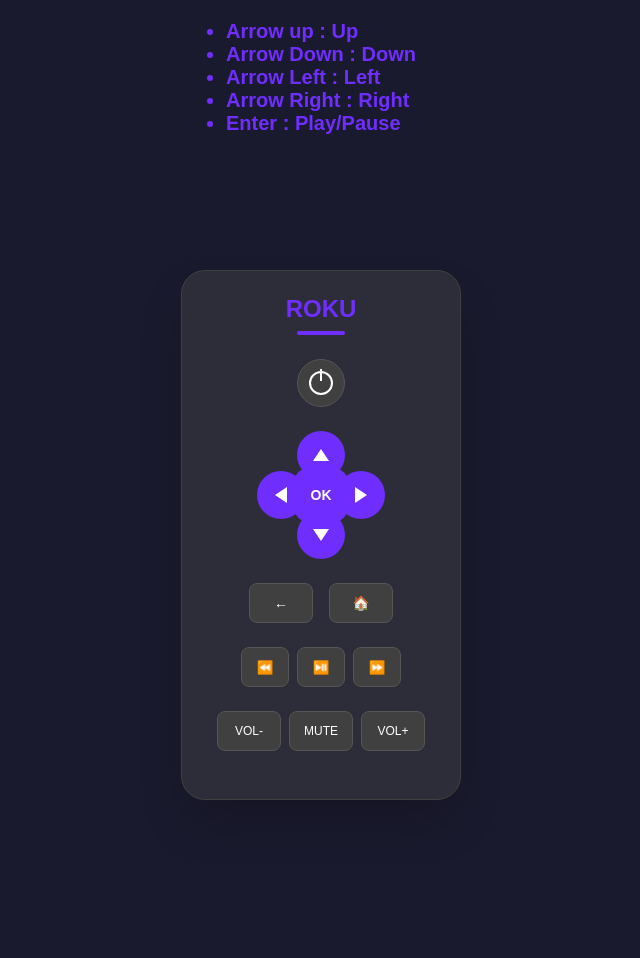
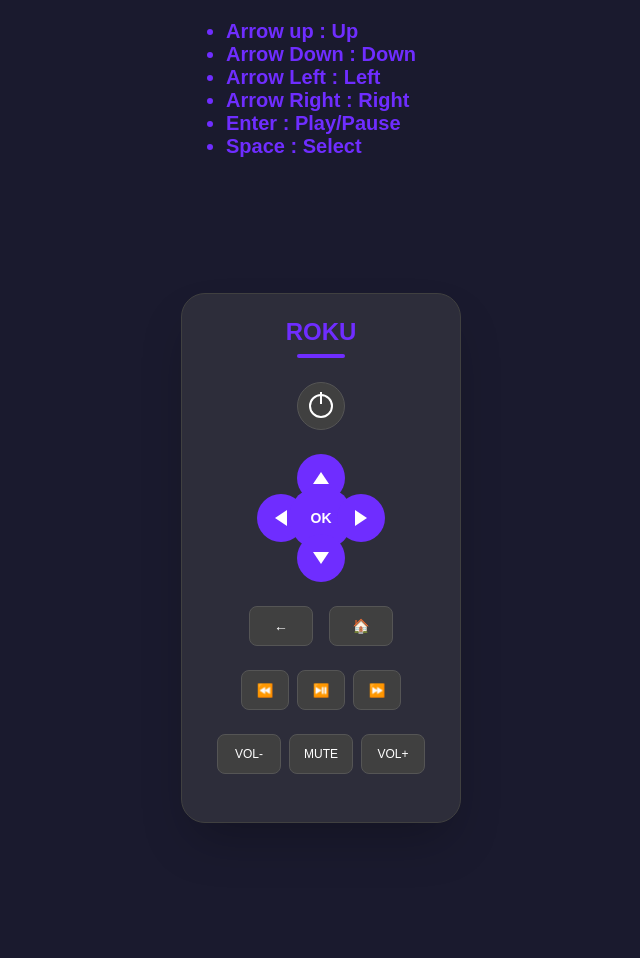
Before and after one commit to realaryann/fireku, a Flask app: page /roku in a window 1280 px wide. Shown: the whole page, without its empty margins (319-959 px from the left). Before the commit the page ends 800 px from the top, so only its background shows below. Run offline with Flask 3, Linux system fonts and the light colour scheme.

Commit message:
Added Select Keydown event for Roku

```diff
--- a/keydefine.py
+++ b/keydefine.py
@@ -31,7 +31,8 @@
     'ArrowDown':'Down',
     'ArrowLeft':'Left',
     'ArrowRight':'Right',
-    'Enter':'Play'
+    'Enter':'Play',
+    ' ':'Select'
 }
 
 ROKU_KEYS = {'Home' ,
--- a/templates/roku.html
+++ b/templates/roku.html
@@ -15,6 +15,7 @@
                 <li>Arrow Left : Left</li>
                 <li>Arrow Right : Right</li>
                 <li>Enter : Play/Pause</li>
+                <li>Space : Select</li>
             </ul>
         </div>
         <div class="container">
```
